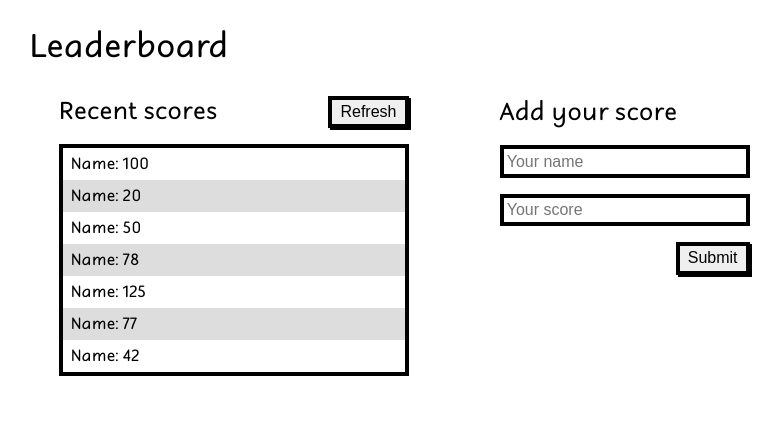
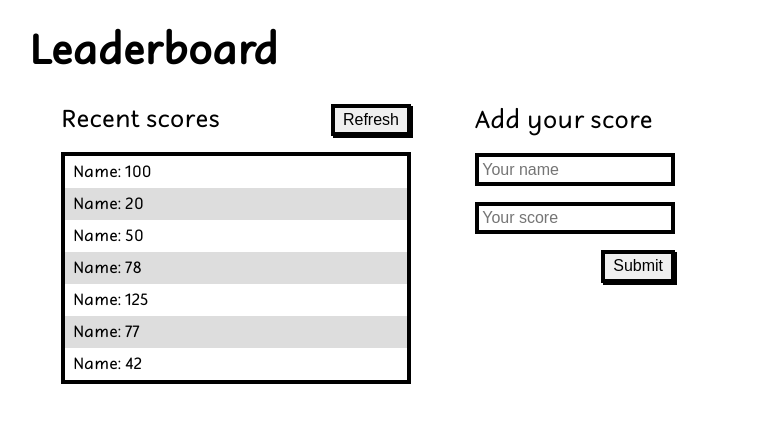
Before and after one commit to fmanimashaun/leaderboard, a website built with webpack: page src/index.html in a window 1280 px wide. Shown: the whole page, without its empty margins (236-1019 px from the left). Built offline with nearby package versions, Linux system fonts and the light colour scheme.

Commit message:
Update demo image

```diff
--- a/src/scss/styles.scss
+++ b/src/scss/styles.scss
@@ -5,7 +5,8 @@
 /* main section styles
 ------------------------------------ */
 .main__page-title {
-  font-size: 2rem;
+  font-size: 2.5rem;
+  font-weight: 700;
   margin-block-end: 2rem;
 }
 
@@ -13,11 +14,13 @@
   display: flex;
   flex-direction: column;
   gap: 2rem;
+  padding-inline: 2rem;
 
   @media only screen and (min-width: 600px) {
     flex-direction: row;
-    justify-content: space-around;
+    justify-content: flex-start;
     align-items: flex-start;
+    gap: 4rem;
 
     & > * {
       flex: 1;
@@ -68,7 +71,10 @@
 .add__score {
   display: flex;
   flex-direction: column;
-  max-width: 250px;
+  max-width: 350px;
+  @media only screen and (min-width: 600px) {
+    max-width: 200px;
+  }
 
   &-header {
     height: 33.4px;
```
Also changed, not shown: screenshot/page_demo.png.
